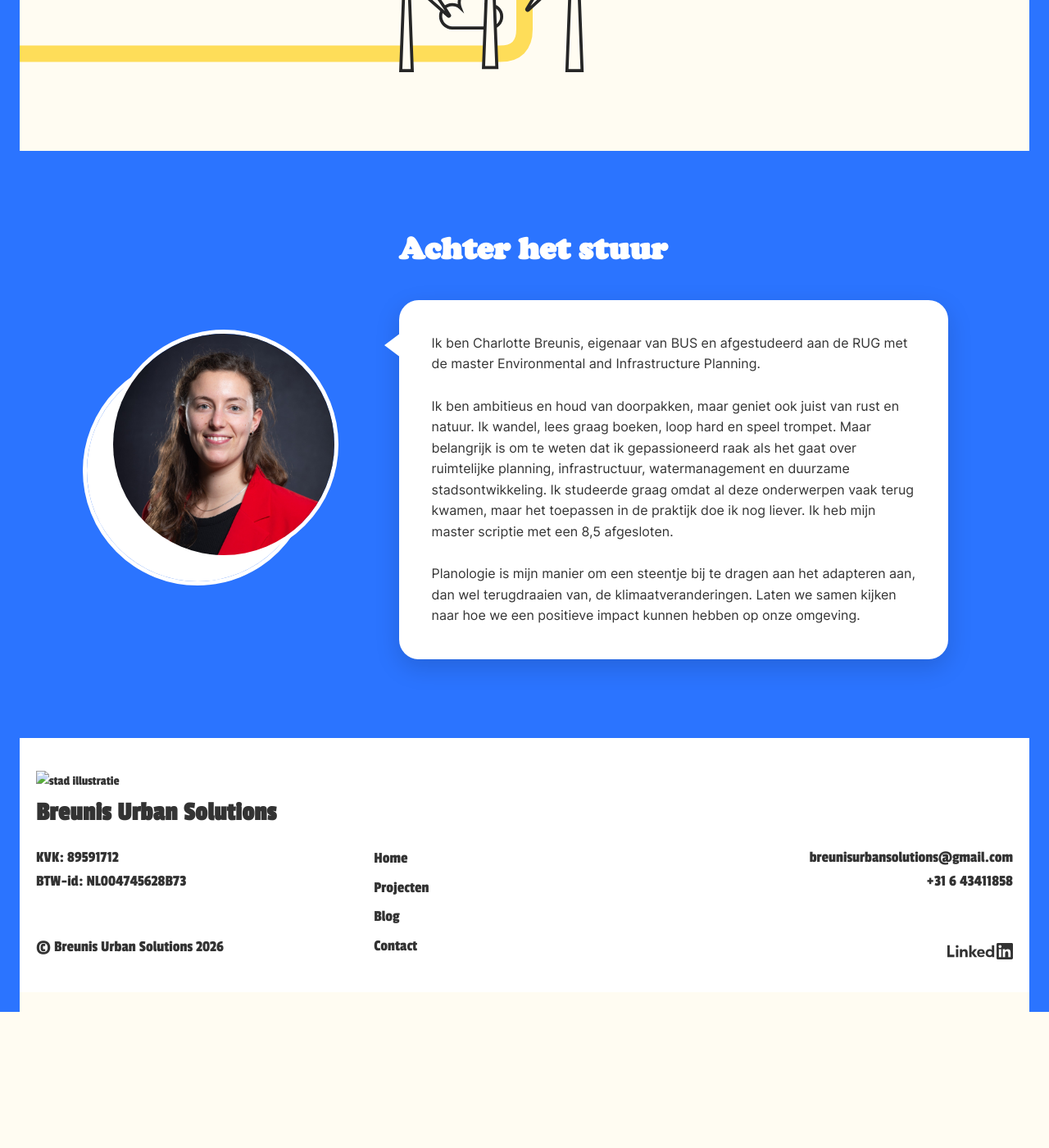
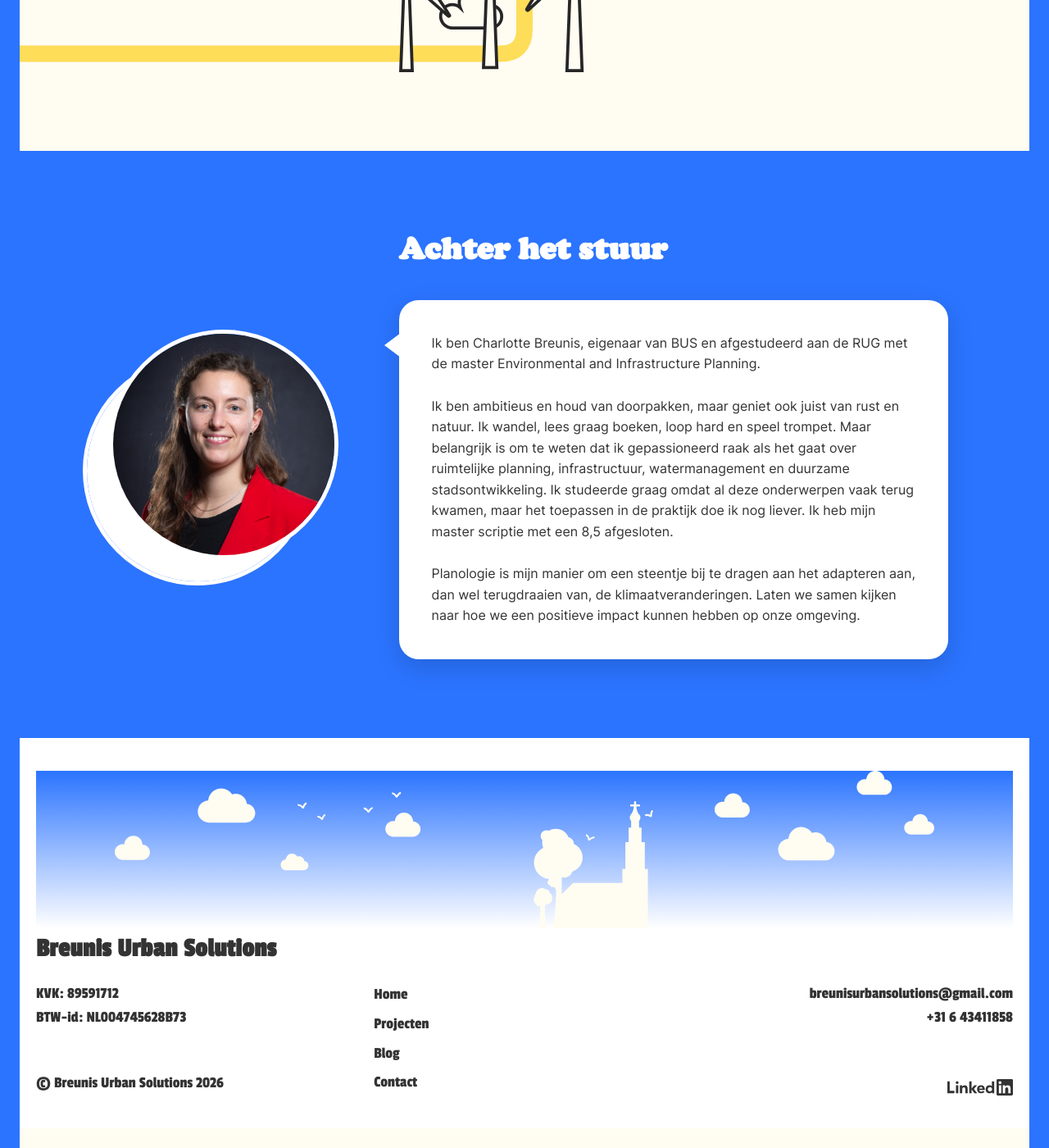
Before and after one commit to TheRealEdd/BreunisUrbanSolutions, a Jekyll site: the page built from index.html, in a window 1280 px wide and 1400 px high, scrolled down 2358 px. Shown: the whole window at 82% size. Built offline with Jekyll 4.4.1, drawn with Linux system fonts in a browser that asks for light colours; before the commit the page ends 3592 px from its top, so only the background shows below that.

```diff
--- a/_config.yml
+++ b/_config.yml
@@ -1,7 +1,7 @@
 # Site Settings
 name: Breunis Urban Solutions
-url: "https://breunisurbansolutions.nl"
-baseurl: ""
+url: "https://therealedd.github.io"
+baseurl: "/testingGround"
 
 # Collections Configuration
 collections:
--- a/_layouts/default.html
+++ b/_layouts/default.html
@@ -29,8 +29,9 @@
 
     <footer class="site-footer">
       <div class="footer-illustration">
-        <img src="{{ site.baseurl }}/media/footer-illustration.svg" alt="stad illustratie">
+        <img src="{{ site.baseurl }}/media/SVG/footer-illustration.svg" alt="stad illustratie">
       </div>
+
       <div class="footer-header">
         <h2>Breunis Urban Solutions</h2>
       </div>
--- a/styles.css
+++ b/styles.css
@@ -261,6 +261,21 @@ h3 {
 .site-footer a:hover {
   color: var(--blue); /* Transitions to LinkedIn blue on hover */
 }
+
+
+/* --- Footer Illustration --- */
+.footer-illustration {
+  background: linear-gradient(var(--blue), #ffffff00);
+}
+
+.footer-illustration img {
+  display: block;
+  margin: 0 auto;           /* centers horizontally */
+  width: 100%;
+  max-width: 1000px;       /* caps size */
+  height: auto;
+}
+
 
 /* --- Footer Title --- */
 .footer-header {
```
